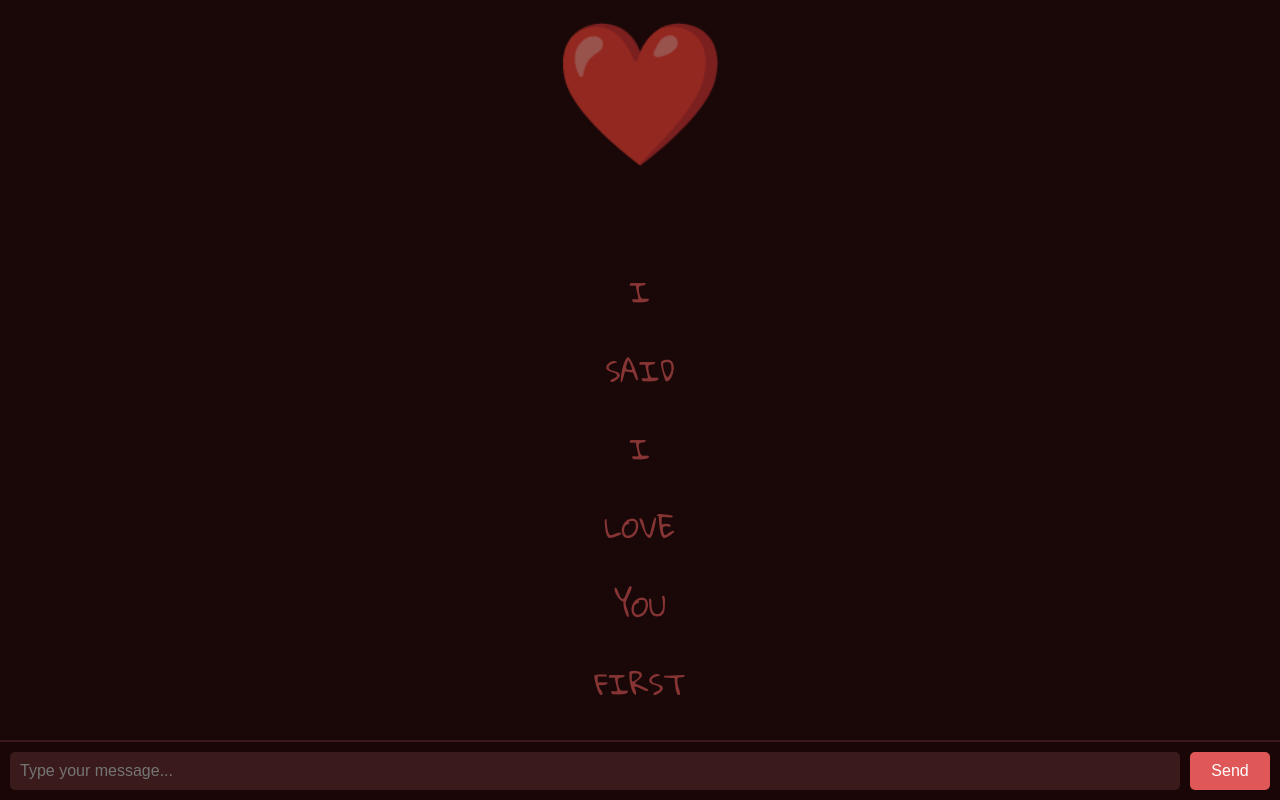
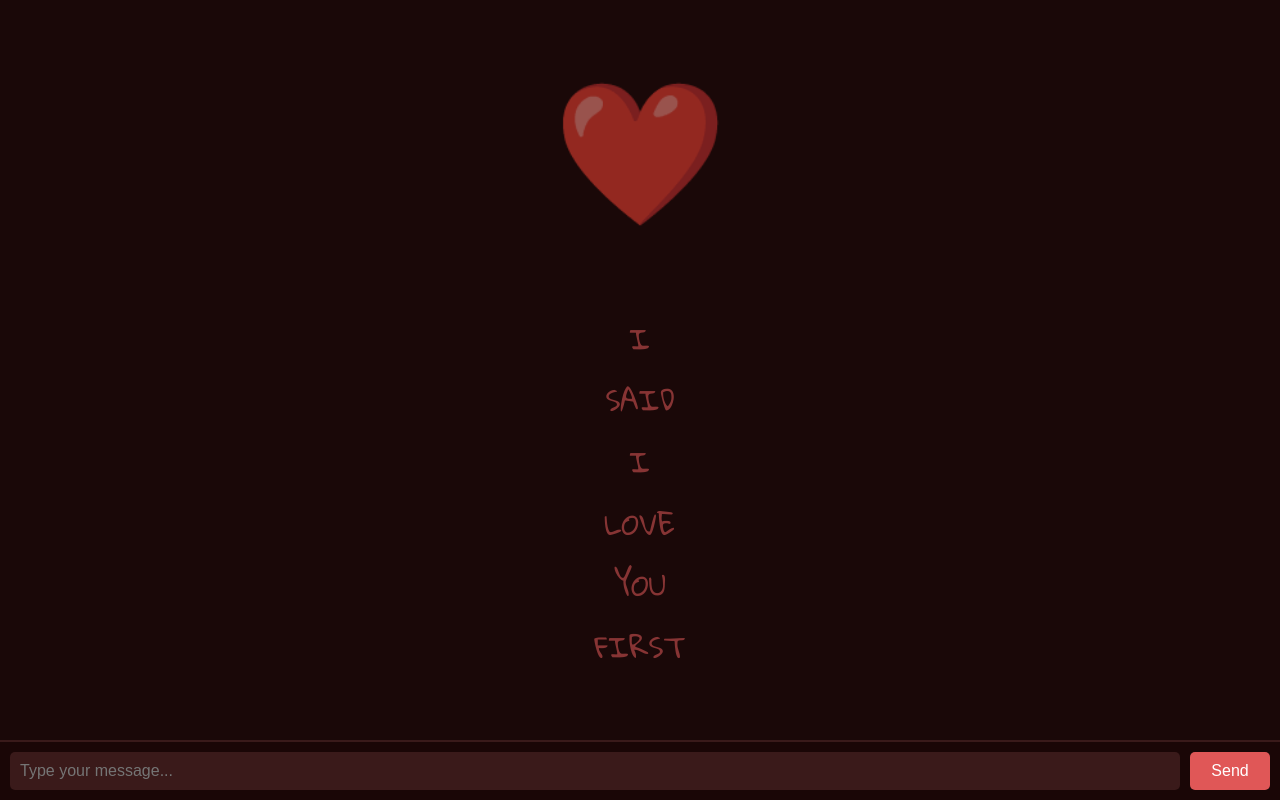
Before and after one commit to meranjith/p2p-chat-new, a plain HTML site: page index.html in a window 1280 px wide. Drawn offline with Linux system fonts and the light colour scheme.

Commit message:
Update index.html

```diff
--- a/index.html
+++ b/index.html
@@ -39,7 +39,7 @@
 
     .background-template .stacked-text {
       font-size: 28px;
-      line-height: 1.4;
+      line-height: 1.1;
       white-space: pre-line;
     }
 
```
